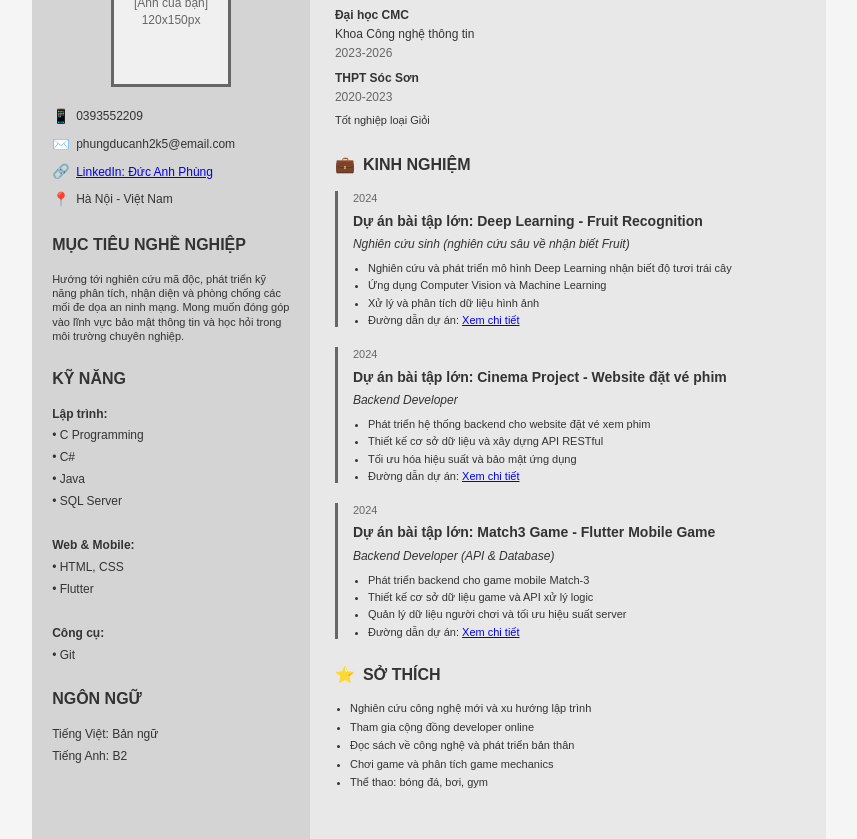
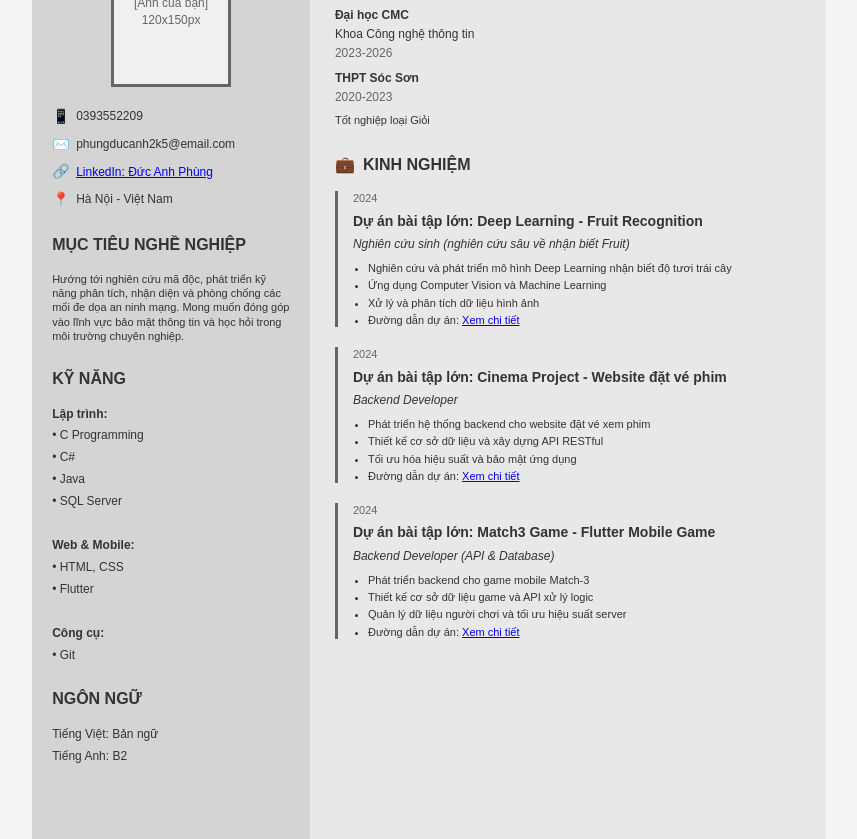
Before and after one commit to DucAnhSCY/mycv, a plain HTML site: page index.html in a window 1280 px wide. Shown: the part 113-952 px from the top of the page, without its empty margins (211-1068 px from the left). Drawn offline with Linux system fonts and the light colour scheme.

Commit message:
Remove interests section from CV

```diff
--- a/index.html
+++ b/index.html
@@ -321,21 +321,6 @@
                     </div>
                 </div>
             </div>
-
-            <div>
-                <div style="display: flex; align-items: center; margin-bottom: 15px;">
-                    <span style="margin-right: 8px;">⭐</span>
-                    <h2 class="section-title" style="margin: 0;">Sở thích</h2>
-                </div>
-
-                <ul class="interests-list">
-                    <li>Nghiên cứu công nghệ mới và xu hướng lập trình</li>
-                    <li>Tham gia cộng đồng developer online</li>
-                    <li>Đọc sách về công nghệ và phát triển bản thân</li>
-                    <li>Chơi game và phân tích game mechanics</li>
-                    <li>Thể thao: bóng đá, bơi, gym</li>
-                </ul>
-            </div>
         </div>
     </div>
 </body>
```
